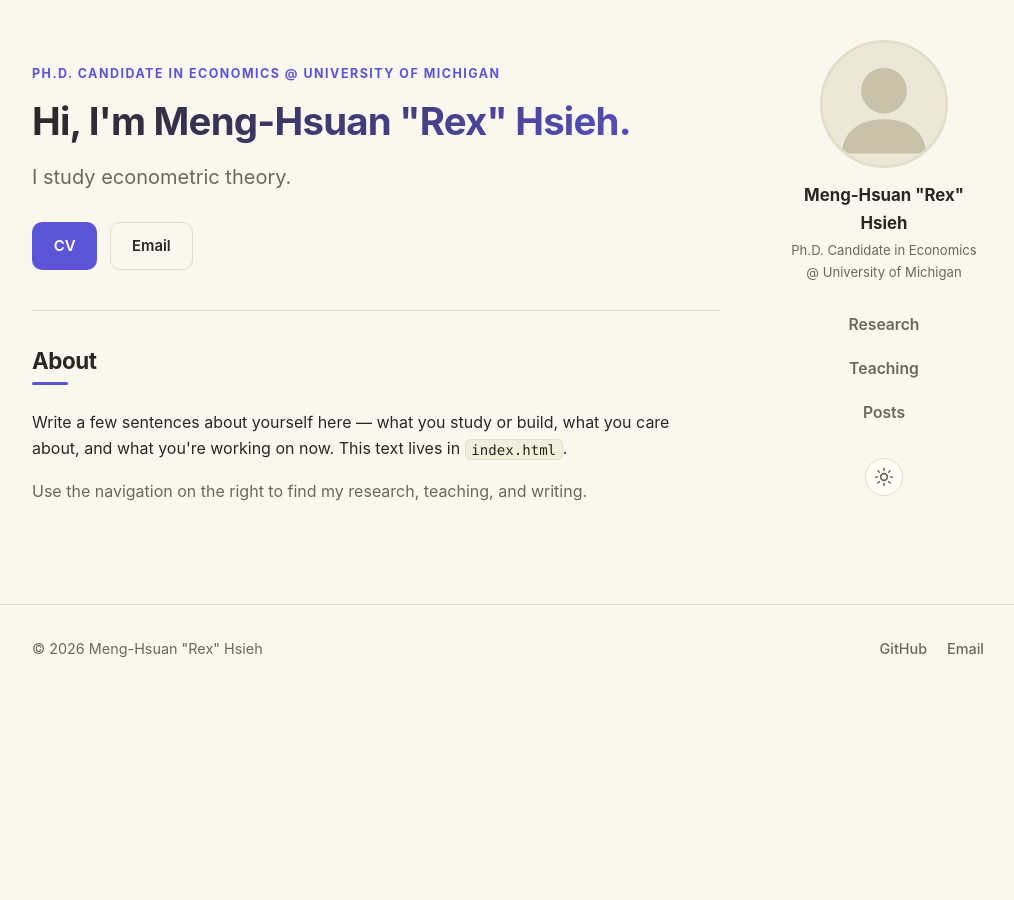
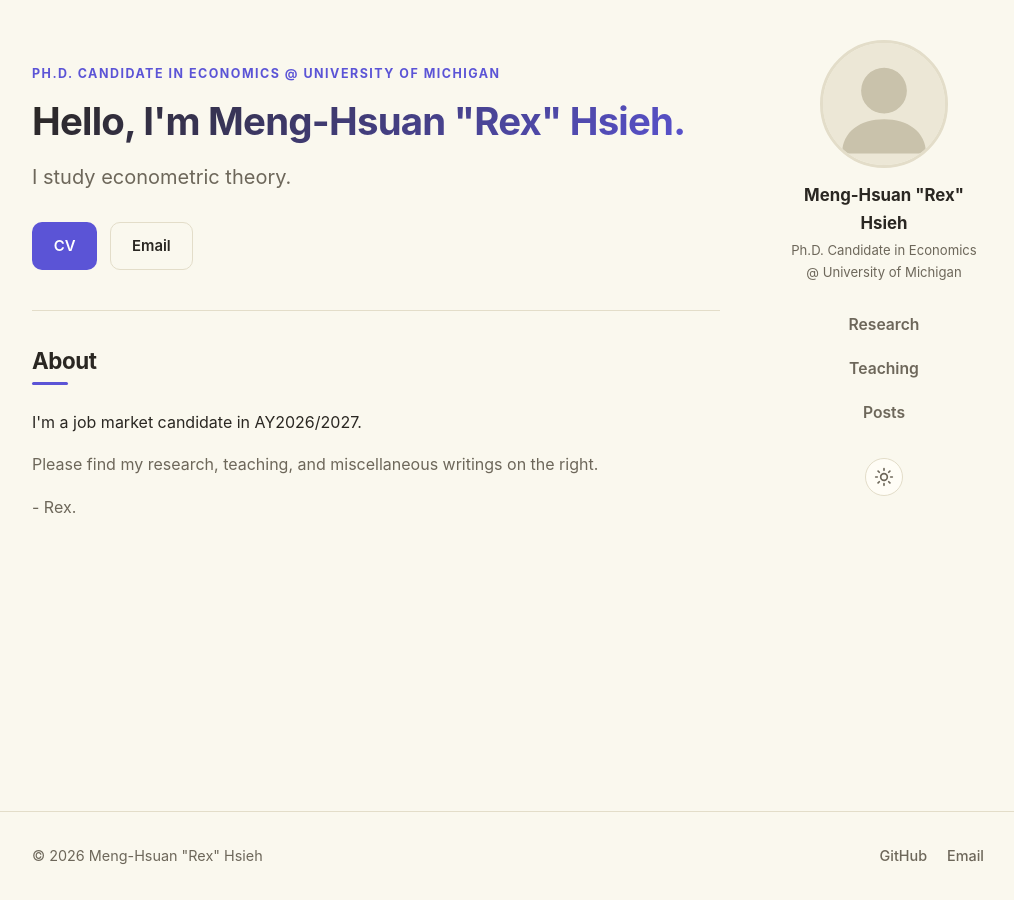
Before and after one commit to menghsuanrexhsieh/menghsuanrexhsieh.github.io, a Jekyll site: the page built from index.html, in a window 1280 px wide. Shown: the whole page, without its empty margins (132-1146 px from the left). Built offline with Jekyll 4.4.1, drawn with Linux system fonts in a browser that asks for light colours.

Commit message:
Anchor footer to bottom of viewport (sticky footer)
Make body a flex column with min-height:100vh and let .layout grow so the
footer stays at the bottom of the page when content is short.

Co-Authored-By: Claude Opus 4.8 <noreply@anthropic.com>

```diff
--- a/assets/css/main.css
+++ b/assets/css/main.css
@@ -48,6 +48,11 @@ html { scroll-behavior: smooth; }
 
 body {
   margin: 0;
+  /* Flex column so the footer can be anchored to the bottom of the viewport
+     even when the page content is short (sticky footer). */
+  display: flex;
+  flex-direction: column;
+  min-height: 100vh;
   font-family: var(--font);
   background: var(--bg);
   color: var(--text);
@@ -95,9 +100,12 @@ code {
   display: grid;
   grid-template-columns: minmax(0, 1fr) var(--sidebar-width);
   gap: 4rem;
+  width: 100%;
   max-width: var(--content-width);
   margin: 0 auto;
   padding: 2.5rem 1.5rem 0;
+  /* Grow to fill remaining height so the footer is pushed to the bottom. */
+  flex: 1 0 auto;
 }
 .layout__main { min-width: 0; }
 
@@ -444,7 +452,7 @@ code {
 /* ─────────────────────────────────────────────────────────────
    Footer
    ───────────────────────────────────────────────────────────── */
-.footer { border-top: 1px solid var(--border); margin-top: 3rem; padding: 2rem 0; }
+.footer { border-top: 1px solid var(--border); margin-top: 3rem; padding: 2rem 0; flex-shrink: 0; }
 .footer__inner {
   max-width: var(--content-width);
   margin: 0 auto;
--- a/index.html
+++ b/index.html
@@ -5,7 +5,7 @@ title: Home
 
 <section class="hero">
   <p class="hero__eyebrow">{{ site.tagline }}</p>
-  <h1 class="hero__title">Hi, I'm {{ site.author }}.</h1>
+  <h1 class="hero__title">Hello, I'm {{ site.author }}.</h1>
   <p class="hero__lead">{{ site.intro }}</p>
   <div class="hero__actions">
     <a class="btn btn--primary" href="{{ '/cv/' | relative_url }}">CV</a>
@@ -17,12 +17,13 @@ title: Home
   <h2 class="section__title">About</h2>
   <div class="about__bio">
     <p>
-      Write a few sentences about yourself here — what you study or build,
-      what you care about, and what you're working on now. This text lives in
-      <code>index.html</code>.
+      I'm a job market candidate in AY2026/2027.
     </p>
     <p>
-      Use the navigation on the right to find my research, teaching, and writing.
+      Please find my research, teaching, and miscellaneous writings on the right.
+    </p>
+    <p>
+      - Rex.
     </p>
   </div>
 </section>
```
